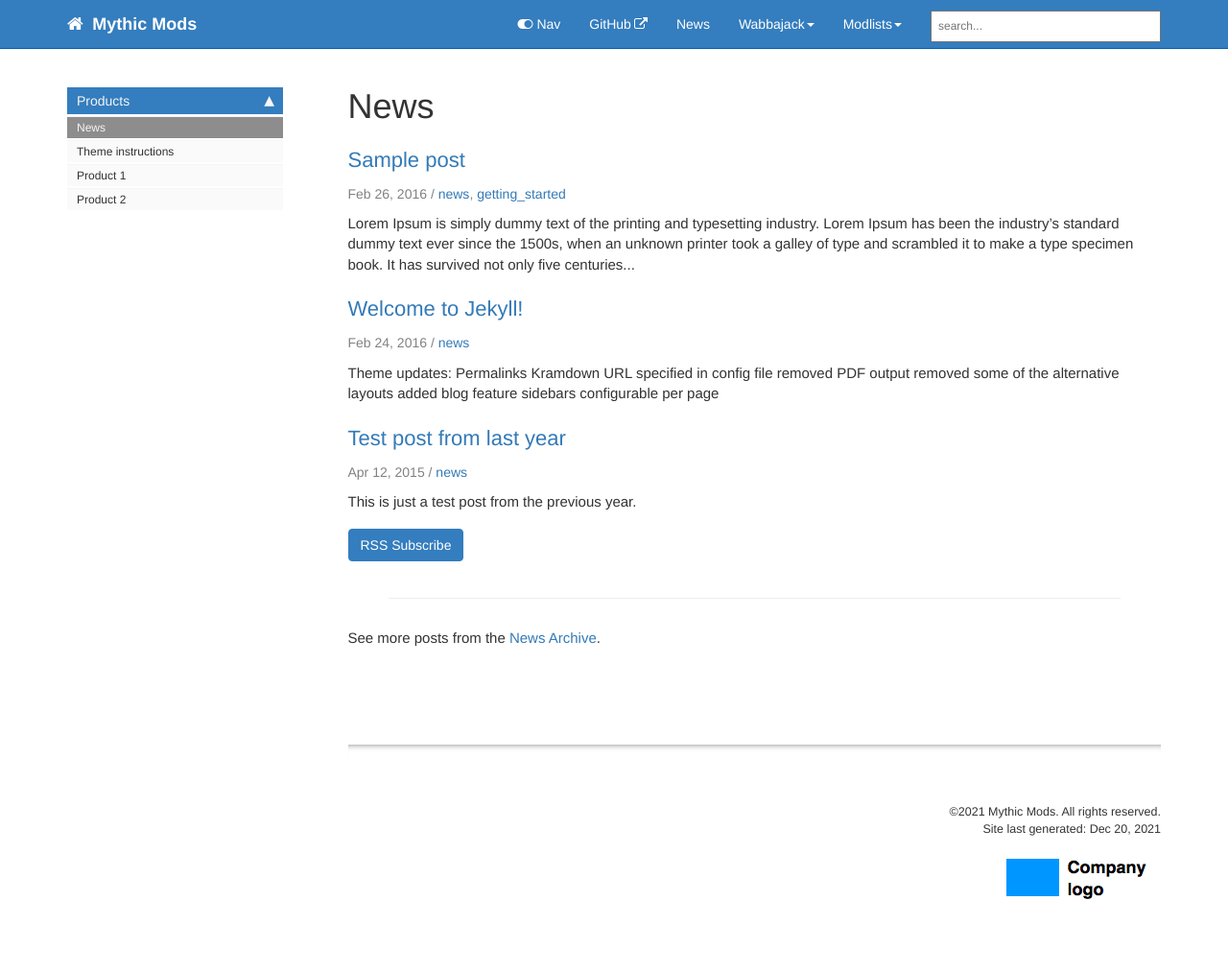
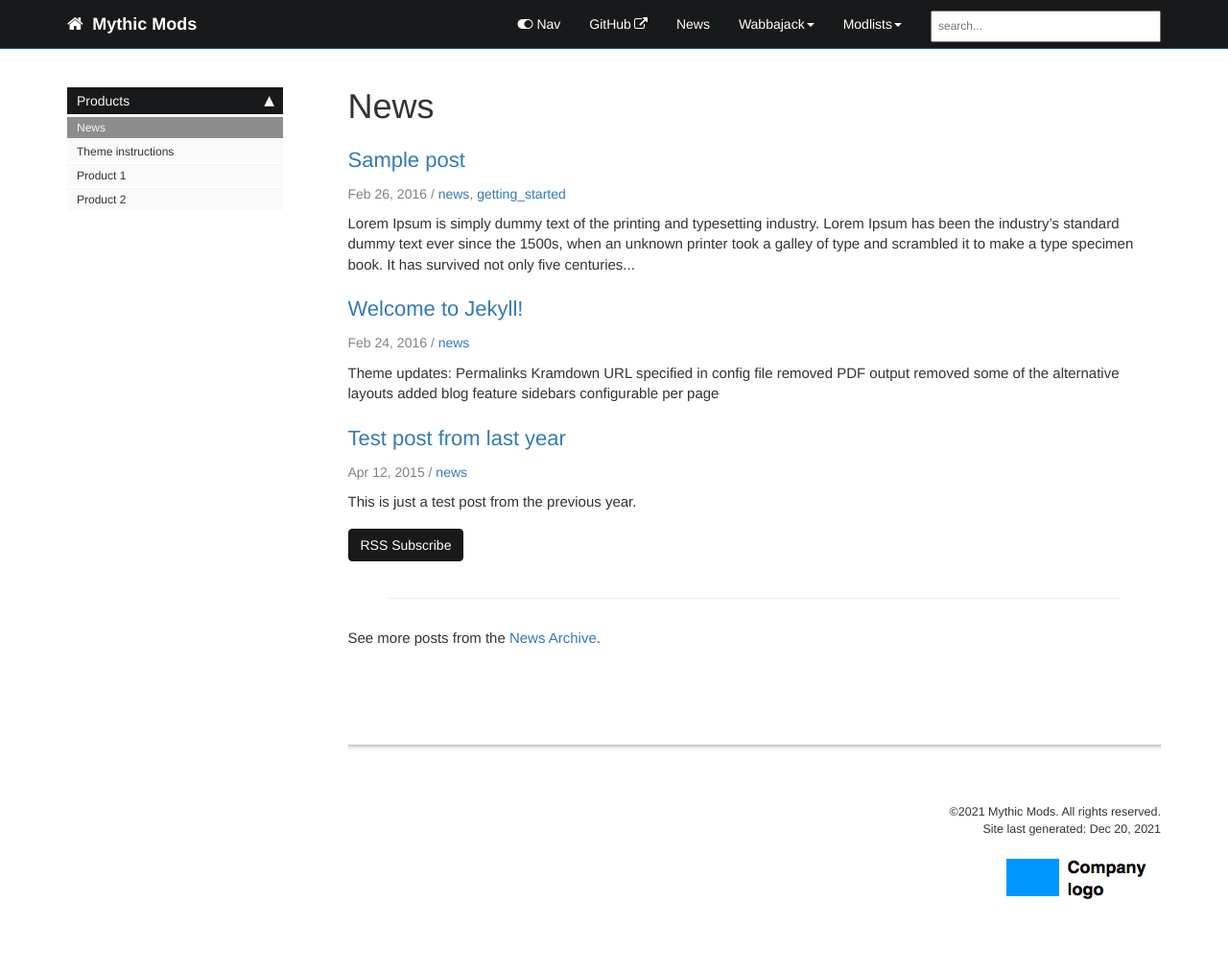
Before and after one commit to mythic-mods/mythic-mods.github.io, a Jekyll site: the page built from pages/news/news.html, in a window 1280 px wide. Shown: the whole page at 96% size. Built offline with Jekyll 4.4.1, drawn with Linux system fonts in a browser that asks for light colours; comment, search, counter and statistics services are not loaded.

Commit message:
Update theme-mythic-dark.css

```diff
--- a/css/theme-mythic-dark.css
+++ b/css/theme-mythic-dark.css
@@ -14,7 +14,7 @@ h4 {color: #808080; }
 }
 
 .nav > li.active > a {
-    background-color: #347DBE;
+    background-color: #18191a;
 }
 
 .nav > li > a:hover {
@@ -22,7 +22,7 @@ h4 {color: #808080; }
 }
 
 div.navbar-collapse .dropdown-menu > li > a:hover {
-    background-color: #347DBE;
+    background-color: #18191a;
 }
 
 .nav li.thirdlevel > a {
@@ -38,7 +38,7 @@ a[data-toggle="tooltip"] {
 }
 
 .navbar-inverse {
-    background-color: #347DBE;
+    background-color: #18191a;
     border-color: #015CAE;
 }
 .navbar-inverse .navbar-nav>li>a, .navbar-inverse .navbar-brand {
@@ -68,12 +68,12 @@ a.navbar-brand:hover {
 
 .btn-primary {
     color: #ffffff;
-    background-color: #347DBE;
-    border-color: #347DBE;
+    background-color: #18191a;
+    border-color: #18191a;
 }
 
 .navbar-inverse .navbar-nav > .active > a, .navbar-inverse .navbar-nav > .active > a:hover, .navbar-inverse .navbar-nav > .active > a:focus {
-    background-color: #347DBE;
+    background-color: #18191a;
 }
 
 .btn-primary:hover,
@@ -82,7 +82,7 @@ a.navbar-brand:hover {
 .btn-primary.active,
 .open .dropdown-toggle.btn-primary {
     background-color: #248ec2;
-    border-color: #347DBE;
+    border-color: #18191a;
 }
 
 .printTitle {
```
